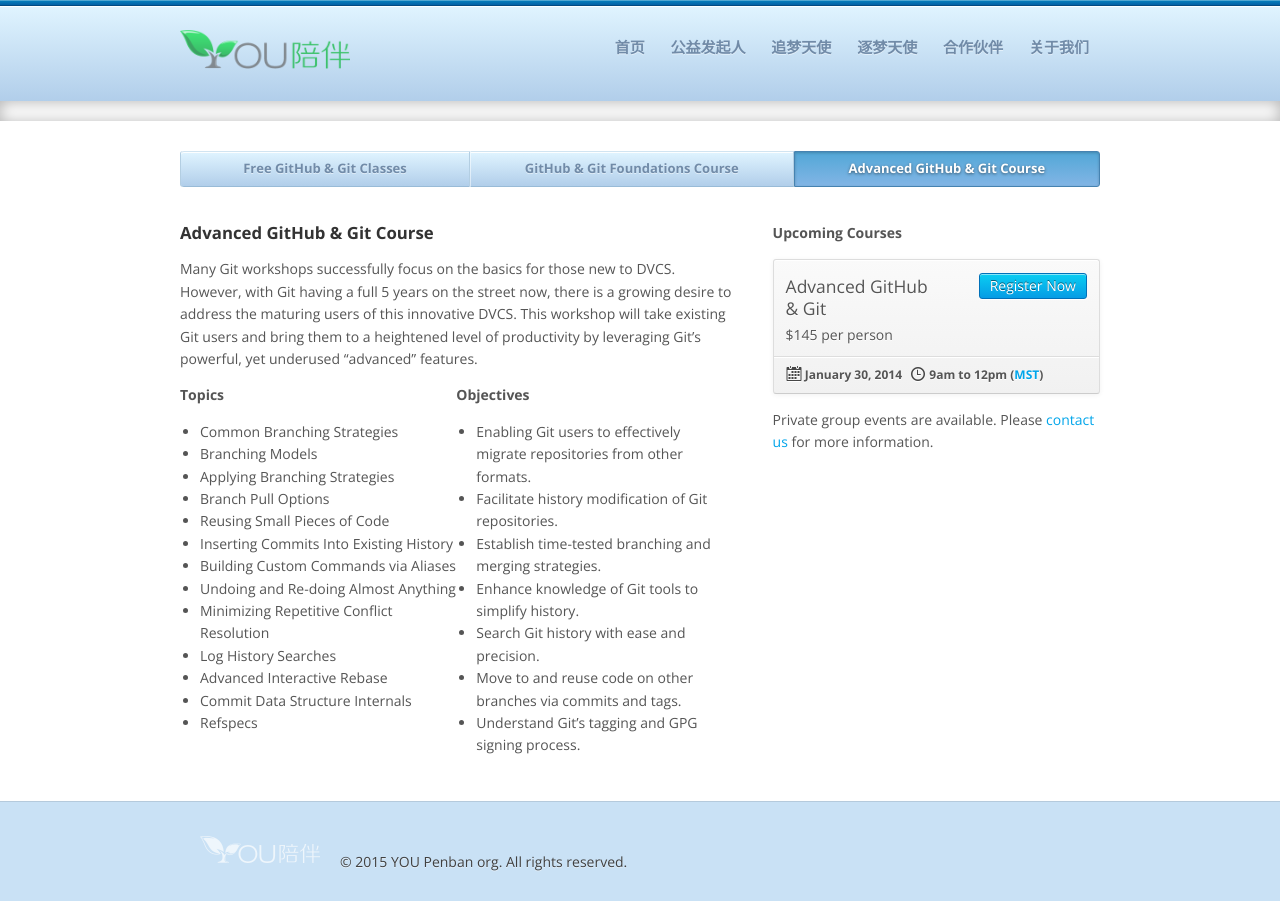
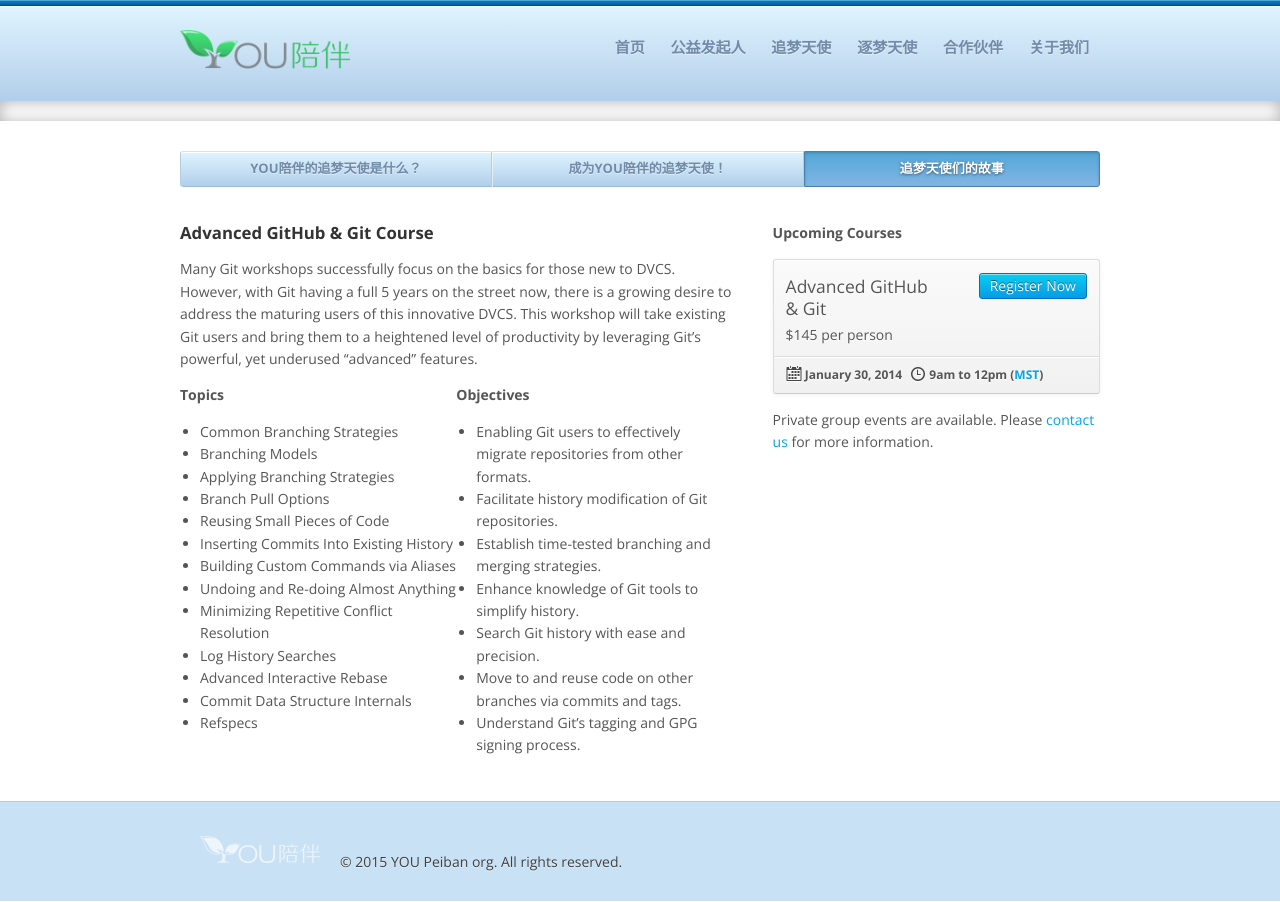
Before and after one commit to youpeiban/youpeiban.github.io, a Jekyll site: the page built from angels/our-story/index.html, in a window 1280 px wide. Built offline with Jekyll 4.4.1, drawn with Linux system fonts in a browser that asks for light colours; Markdown is read by kramdown in place of the engine named in the settings.

Commit message:
initialization

```diff
--- a/_includes/footer.html
+++ b/_includes/footer.html
@@ -11,7 +11,7 @@
         <a href="https://help.github.com/articles/github-security">Security</a>
         -->
         <br />
-        © 2015 YOU Penban org. All rights reserved.
+        © 2015 YOU Peiban org. All rights reserved.
       </p>
     </div>
   </div>
--- a/_includes/header.html
+++ b/_includes/header.html
@@ -13,15 +13,15 @@
           <a href="{{ site.url }}/trainers/">公益发起人</a>
         </li>
         <li{% if page.body_class == 'web' %} class="current"{% endif %}>
-          <a href="{{ site.url }}/web/">追梦天使</a>
+          <a href="{{ site.url }}/angels/">追梦天使</a>
         </li>
-        <li{% if page.body_class == 'Hangel' %} class="current"{% endif %}>
+        <li{% if page.body_class == 'in-person' %} class="current"{% endif %}>
           <a href="{{ site.url }}/in-person/">逐梦天使</a>
         </li>
-        <li{% if page.body_class == 'Partner' %} class="current"{% endif %}>
+        <li{% if page.body_class == 'resources' %} class="current"{% endif %}>
           <a href="{{ site.url }}/resources/">合作伙伴</a>
         </li>
-        <li{% if page.body_class == 'About' %} class="current"{% endif %}>
+        <li{% if page.body_class == 'contact' %} class="current"{% endif %}>
           <a href="{{ site.url }}/contact/">关于我们</a>
         </li>
       </ul>
--- a/_layouts/web.html
+++ b/_layouts/web.html
@@ -9,13 +9,13 @@
 <div class="subpage-list">
   <ul>
     <li{% if page.subpage == 'classes' %} class="current"{% endif %}>
-      <a href="{{ site.url }}/web/free-classes/">Free GitHub &amp; Git Classes</a>
+      <a href="{{ site.url }}/angels/intro-angels/">YOU陪伴的追梦天使是什么？</a>
     </li>
     <li{% if page.subpage == 'foundations' %} class="current"{% endif %}>
-      <a href="{{ site.url }}/web/git-foundations/">GitHub &amp; Git Foundations Course</a>
+      <a href="{{ site.url }}/angels/tobe-angel/">成为YOU陪伴的追梦天使！</a>
     </li>
     <li{% if page.subpage == 'advanced' %} class="current"{% endif %}>
-      <a href="{{ site.url }}/web/advanced-git/">Advanced GitHub &amp; Git Course</a>
+      <a href="{{ site.url }}/angels/our-story/">追梦天使们的故事</a>
     </li>
   </ul>
 </div>
--- /dev/null
+++ b/angels/index.html
@@ -0,0 +1,4 @@
+---
+layout: redirect
+redirecturl: intro-angels
+---
--- a/web/index.html
+++ /dev/null
@@ -1,4 +0,0 @@
----
-layout: redirect
-redirecturl: free-classes
----
```
Also changed, not shown: angels/intro-angels/_posts/2013-04-30-github-freeclass.md (renamed from web/free-classes/_posts/2013-04-30-github-freeclass.md), angels/intro-angels/_posts/2013-05-19-office-hour.md (renamed from web/free-classes/_posts/2013-05-19-office-hour.md), angels/intro-angels/index.html (renamed from web/free-classes/index.html), angels/our-story/_posts/2013-04-22-advance-git.md (renamed from web/advanced-git/_posts/2013-04-22-advance-git.md), angels/our-story/index.html (renamed from web/advanced-git/index.html), angels/tobe-angel/_posts/2013-12-11-git-foundations.md (renamed from web/git-foundations/_posts/2013-12-11-git-foundations.md), angels/tobe-angel/_posts/2014-1-8-git-foundations.md (renamed from web/git-foundations/_posts/2014-1-8-git-foundations.md), angels/tobe-angel/index.html (renamed from web/git-foundations/index.html).
